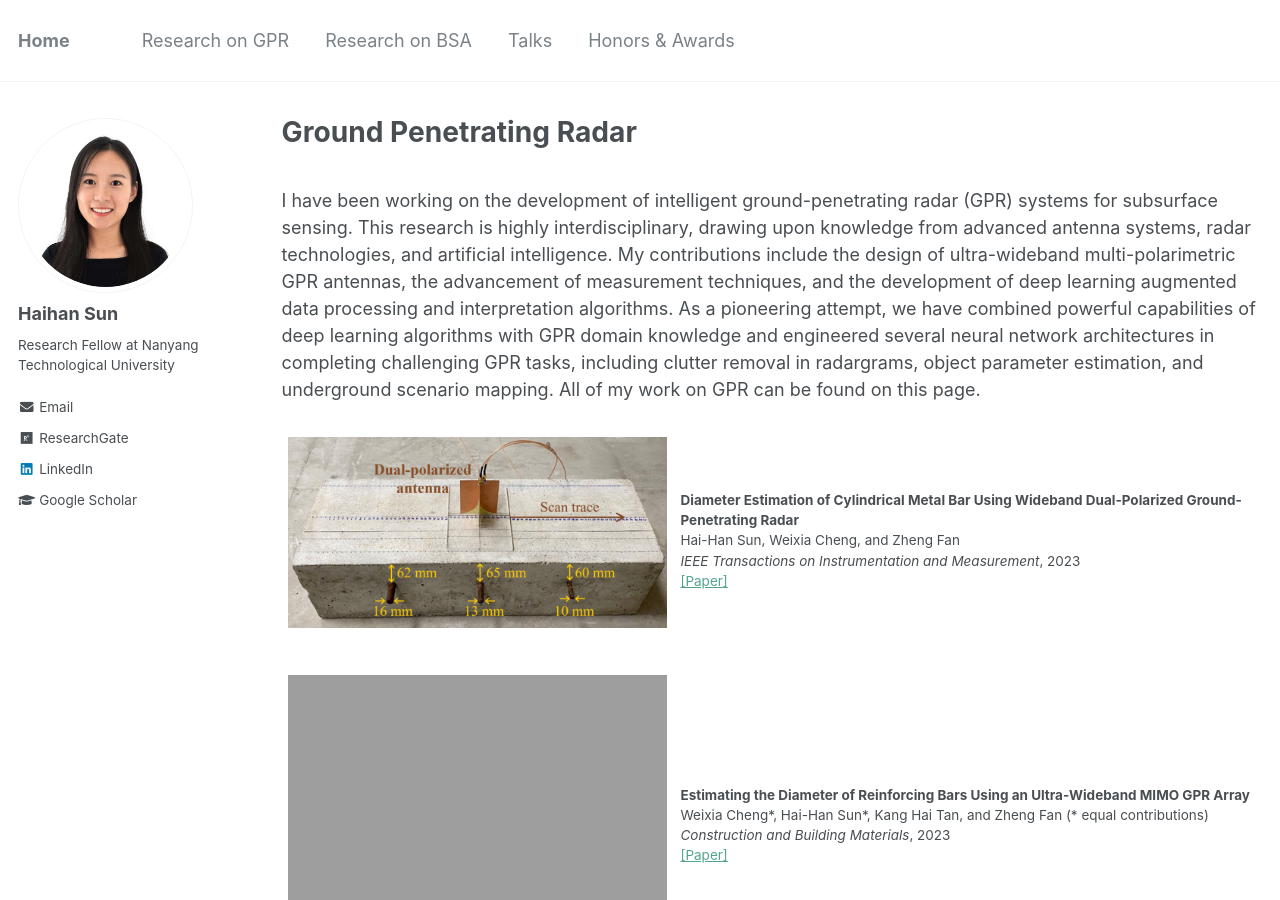
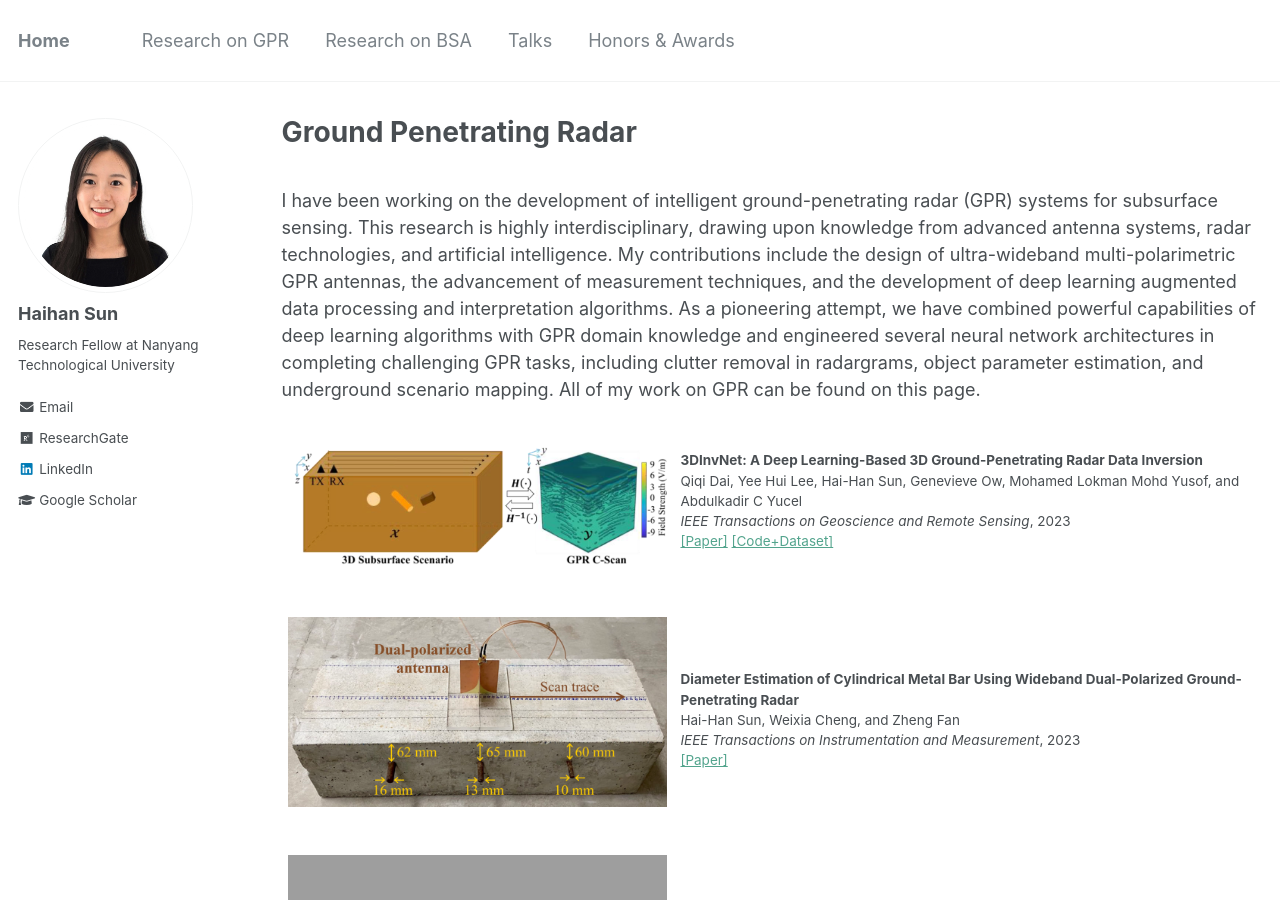
Before and after one commit to Haihan-Sun/Haihan-Sun.github.io, a Jekyll site: the page built from _pages/GPR.html, in a window 1280 px wide and 900 px high. Built offline with Jekyll 4.4.1, drawn with Linux system fonts in a browser that asks for light colours.

Commit message:
Update GPR.html

```diff
--- a/_pages/GPR.html
+++ b/_pages/GPR.html
@@ -23,6 +23,21 @@ and engineered several neural network architectures in completing challenging GP
 scenario mapping. All of my work on GPR can be found on this page. <br />
 
 <br>
+
+<table class="imgtable">
+  <tr>
+    <td style = "width:40%">
+      <img src="https://haihan-sun.github.io/_pages/images/3DInvNet.png" width="400" >&nbsp; &nbsp; &nbsp;
+    </td>
+  <td align="left"><p><b>3DInvNet: A Deep Learning-Based 3D Ground-Penetrating Radar Data Inversion</b> <br />
+    Qiqi Dai, Yee Hui Lee, Hai-Han Sun, Genevieve Ow, Mohamed Lokman Mohd Yusof, and Abdulkadir C Yucel <br/>
+    <i>IEEE Transactions on Geoscience and Remote Sensing</i>, 2023  <br/>
+    <a href="https://Haihan-Sun.github.io/files/GPR11.pdf" style="color:#53A48D">[Paper]</a>
+    <a href="https://github.com/Qiqi-Dai/3DInvNet" style="color:#53A48D">[Code+Dataset]</a> <br /><br />
+  </td>
+ </tr>
+</table>
+
 <table class="imgtable">
   <tr>
     <td style = "width:40%">
```
